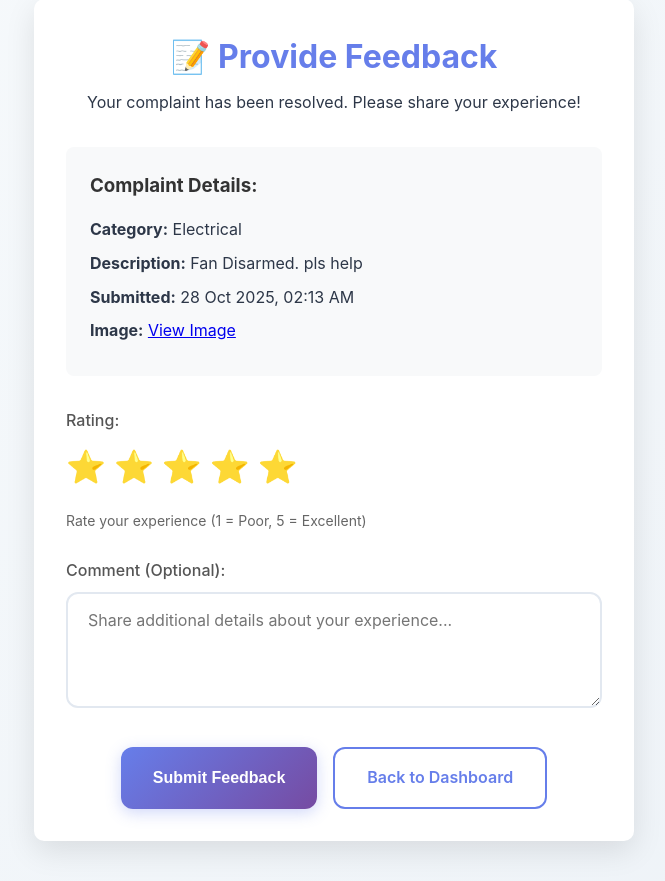
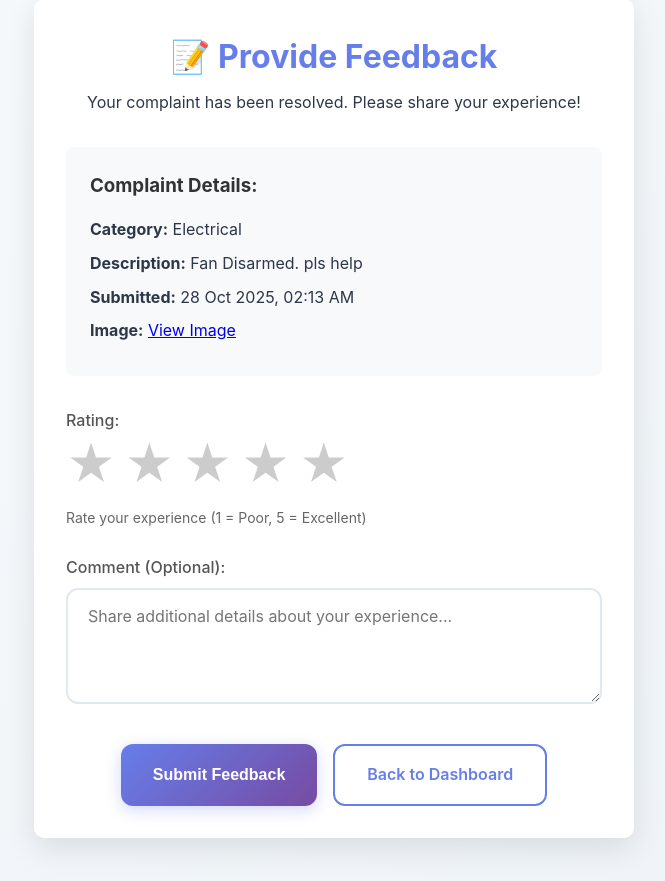
Before and after one commit to and1asyraf/HOMS-USM, a Flask app: template templates/feedback.html in a window 1280 px wide. Shown: the part 132-1013 px from the top of the page, without its empty margins (306-971 px from the left). Run offline with Flask 3, Linux system fonts and the light colour scheme; the template is opened without the code that fills it: values that come from a table or form of the project are taken from there, others are empty.

Commit message:
Enhance star rating input styles and improve hover effects

```diff
--- a/static/css/style.css
+++ b/static/css/style.css
@@ -689,14 +689,11 @@ body {
 }
 
 .rating-input label {
-    font-size: 2rem;
+    font-size: 3rem;
     cursor: pointer;
     color: #ccc;
-    transition: color 0.3s;
-}
-
-.rating-input label:hover {
-    color: #ffc107;
+    transition: color 0.2s;
+    line-height: 1;
 }
 
 .form-actions {
--- a/templates/feedback.html
+++ b/templates/feedback.html
@@ -47,19 +47,19 @@
                 <label for="rating">Rating:</label>
                     <div class="rating-input">
                         <input type="radio" id="rating-1" name="rating" value="1" {% if existing_feedback and existing_feedback.rating == 1 %}checked{% endif %}>
-                    <label for="rating-1">⭐</label>
+                        <label for="rating-1" class="star-label">★</label>
 
                         <input type="radio" id="rating-2" name="rating" value="2" {% if existing_feedback and existing_feedback.rating == 2 %}checked{% endif %}>
-                    <label for="rating-2">⭐</label>
+                        <label for="rating-2" class="star-label">★</label>
 
                         <input type="radio" id="rating-3" name="rating" value="3" {% if existing_feedback and existing_feedback.rating == 3 %}checked{% endif %}>
-                    <label for="rating-3">⭐</label>
+                        <label for="rating-3" class="star-label">★</label>
 
                         <input type="radio" id="rating-4" name="rating" value="4" {% if existing_feedback and existing_feedback.rating == 4 %}checked{% endif %}>
-                    <label for="rating-4">⭐</label>
+                        <label for="rating-4" class="star-label">★</label>
 
                         <input type="radio" id="rating-5" name="rating" value="5" {% if existing_feedback and existing_feedback.rating == 5 %}checked{% endif %}>
-                    <label for="rating-5">⭐</label>
+                        <label for="rating-5" class="star-label">★</label>
                     </div>
                 <small>Rate your experience (1 = Poor, 5 = Excellent)</small>
             </div>
```
Lines whose indentation alone changed are shown as unchanged.
